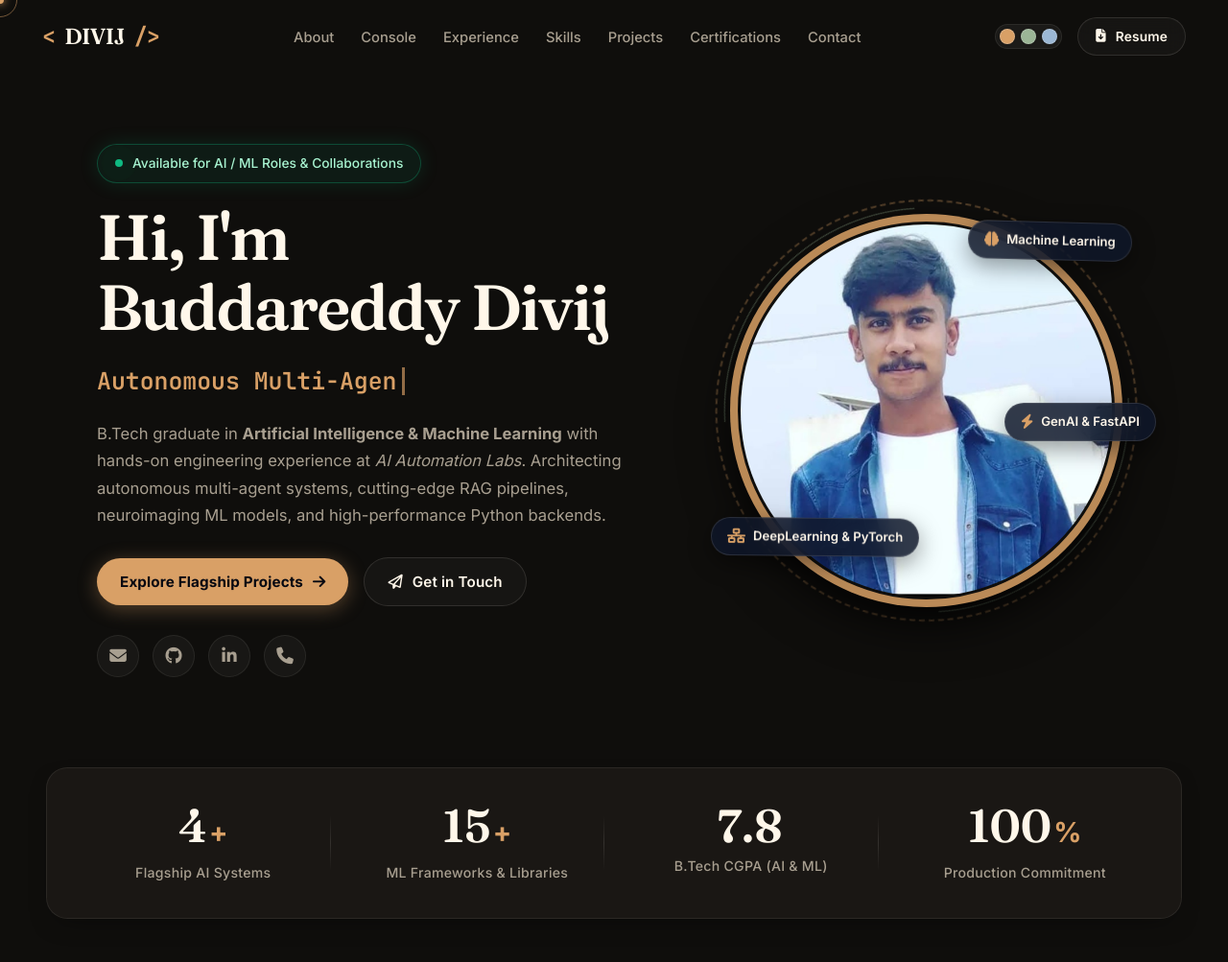
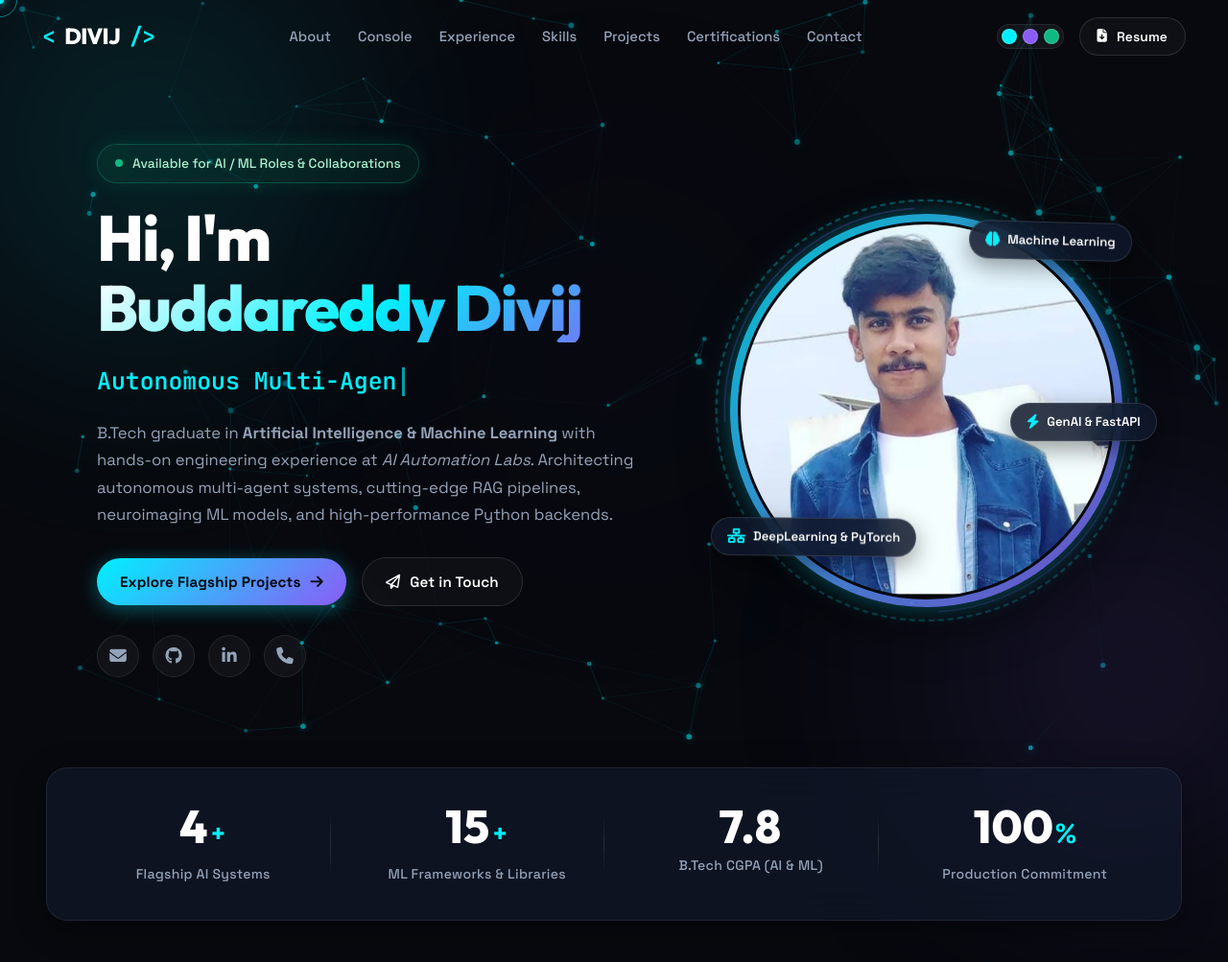
Before and after one commit to divijbuddareddy/Portfolio-Divij, a plain HTML site: page index.html in a window 1280 px wide. Shown: the top 1003 px of the page at 96% size. Drawn offline with nearby package versions, Linux system fonts and the light colour scheme.

Commit message:
Revert editorial theme restyle
Restore the previous cyan and violet theme, the neural particle background,
and the Outfit and Space Grotesk fonts.

Co-Authored-By: Claude Haiku 5.5 <noreply@anthropic.com>

```diff
--- a/css/animations.css
+++ b/css/animations.css
@@ -182,7 +182,7 @@
   position: absolute;
   inset: -1px;
   border-radius: inherit;
-  background: linear-gradient(135deg, var(--primary-accent), var(--secondary-accent), var(--primary-accent));
+  background: linear-gradient(135deg, var(--primary-accent), var(--secondary-accent), var(--accent-pink), var(--primary-accent));
   background-size: 300% 300%;
   animation: gradient-border 6s ease infinite;
   z-index: -1;
--- a/css/style.css
+++ b/css/style.css
@@ -4,45 +4,47 @@
    =================================================================== */
 
 :root {
-  /* Core Color Palette: warm ink + clay (editorial dark) */
-  --bg-primary: #0f0e0c;
-  --bg-secondary: #171512;
-  --bg-tertiary: #201d19;
-  --bg-glass: rgba(23, 21, 18, 0.96);
-  --bg-glass-card: #1a1714;
-  --bg-glass-card-hover: #221e1a;
-
-  /* Accent palette */
-  --accent-clay: #d9a066;
-  --accent-clay-rgb: 217, 160, 102;
-  --accent-sage: #9bb596;
-  --accent-sage-rgb: 155, 181, 150;
-  --accent-ink: #9bb7d4;
-  --accent-ink-rgb: 155, 183, 212;
-
-  /* Dynamic Active Accent (switched via theme dots) */
-  --primary-accent: var(--accent-clay);
-  --primary-accent-rgb: var(--accent-clay-rgb);
-  --secondary-accent: var(--accent-sage);
-  --secondary-accent-rgb: var(--accent-sage-rgb);
+  /* Core Color Palette */
+  --bg-primary: #07090e;
+  --bg-secondary: #0d121f;
+  --bg-tertiary: #141c2e;
+  --bg-glass: rgba(13, 18, 31, 0.72);
+  --bg-glass-card: rgba(19, 28, 48, 0.6);
+  --bg-glass-card-hover: rgba(26, 38, 66, 0.8);
+
+  /* Accent Colors (Default: Electric Cyan & Deep Violet) */
+  --accent-cyan: #00f0ff;
+  --accent-cyan-rgb: 0, 240, 255;
+  --accent-purple: #8b5cf6;
+  --accent-purple-rgb: 139, 92, 246;
+  --accent-pink: #ec4899;
+  --accent-emerald: #10b981;
+  --accent-amber: #f59e0b;
+  --accent-blue: #38bdf8;
+
+  /* Dynamic Active Accent (can be switched via theme switcher) */
+  --primary-accent: var(--accent-cyan);
+  --primary-accent-rgb: var(--accent-cyan-rgb);
+  --secondary-accent: var(--accent-purple);
+  --secondary-accent-rgb: var(--accent-purple-rgb);
 
   /* Text Colors */
-  --text-main: #f3eee6;
-  --text-secondary: #a89f90;
-  --text-muted: #7c7568;
-  --text-bright: #fff7ea;
-
-  /* Borders & Shadows (no neon glow) */
-  --border-subtle: rgba(243, 238, 230, 0.08);
-  --border-glass: rgba(243, 238, 230, 0.12);
-  --border-glow: rgba(var(--primary-accent-rgb), 0.35);
-  --glow-primary: 0 18px 40px -22px rgba(0, 0, 0, 0.85);
-  --glow-secondary: 0 18px 40px -22px rgba(0, 0, 0, 0.85);
-  --glow-subtle: 0 10px 28px -14px rgba(0, 0, 0, 0.6);
+  --text-main: #f8fafc;
+  --text-secondary: #94a3b8;
+  --text-muted: #64748b;
+  --text-bright: #ffffff;
+
+  /* Borders & Glows */
+  --border-subtle: rgba(255, 255, 255, 0.08);
+  --border-glass: rgba(255, 255, 255, 0.12);
+  --border-glow: rgba(var(--primary-accent-rgb), 0.4);
+  --glow-primary: 0 0 25px rgba(var(--primary-accent-rgb), 0.35);
+  --glow-secondary: 0 0 35px rgba(var(--secondary-accent-rgb), 0.3);
+  --glow-subtle: 0 8px 32px 0 rgba(0, 0, 0, 0.37);
 
   /* Typography */
-  --font-heading: 'Fraunces', Georgia, 'Times New Roman', serif;
-  --font-body: 'Inter', -apple-system, BlinkMacSystemFont, sans-serif;
+  --font-heading: 'Outfit', -apple-system, BlinkMacSystemFont, sans-serif;
+  --font-body: 'Space Grotesk', -apple-system, BlinkMacSystemFont, sans-serif;
   --font-mono: 'JetBrains Mono', 'Courier New', monospace;
 
   /* Layout & Spacing */
@@ -60,26 +62,26 @@
   --transition-slow: 0.6s cubic-bezier(0.16, 1, 0.3, 1);
 }
 
-/* Theme overrides (accent pairs) */
-[data-theme="clay"] {
-  --primary-accent: var(--accent-clay);
-  --primary-accent-rgb: var(--accent-clay-rgb);
-  --secondary-accent: var(--accent-sage);
-  --secondary-accent-rgb: var(--accent-sage-rgb);
-}
-
-[data-theme="sage"] {
-  --primary-accent: var(--accent-sage);
-  --primary-accent-rgb: var(--accent-sage-rgb);
-  --secondary-accent: var(--accent-clay);
-  --secondary-accent-rgb: var(--accent-clay-rgb);
-}
-
-[data-theme="ink"] {
-  --primary-accent: var(--accent-ink);
-  --primary-accent-rgb: var(--accent-ink-rgb);
-  --secondary-accent: var(--accent-clay);
-  --secondary-accent-rgb: var(--accent-clay-rgb);
+/* Theme overrides */
+[data-theme="purple"] {
+  --primary-accent: var(--accent-purple);
+  --primary-accent-rgb: var(--accent-purple-rgb);
+  --secondary-accent: var(--accent-cyan);
+  --secondary-accent-rgb: var(--accent-cyan-rgb);
+}
+
+[data-theme="emerald"] {
+  --primary-accent: #10b981;
+  --primary-accent-rgb: 16, 185, 129;
+  --secondary-accent: #38bdf8;
+  --secondary-accent-rgb: 56, 189, 248;
+}
+
+[data-theme="coral"] {
+  --primary-accent: #f43f5e;
+  --primary-accent-rgb: 244, 63, 94;
+  --secondary-accent: #f59e0b;
+  --secondary-accent-rgb: 245, 158, 11;
 }
 
 /* Base Reset */
@@ -273,11 +275,17 @@ img {
 }
 
 .gradient-text {
-  color: var(--text-bright);
+  background: linear-gradient(135deg, #ffffff 0%, var(--primary-accent) 50%, var(--secondary-accent) 100%);
+  -webkit-background-clip: text;
+  -webkit-text-fill-color: transparent;
+  background-clip: text;
 }
 
 .gradient-accent {
-  color: var(--primary-accent);
+  background: linear-gradient(135deg, var(--primary-accent) 0%, var(--secondary-accent) 100%);
+  -webkit-background-clip: text;
+  -webkit-text-fill-color: transparent;
+  background-clip: text;
 }
 
 /* Section Header Component */
@@ -396,7 +404,7 @@ img {
   left: 0;
   width: 0%;
   height: 2px;
-  background: var(--primary-accent);
+  background: linear-gradient(90deg, var(--primary-accent), var(--secondary-accent));
   transition: width var(--transition-fast);
   border-radius: var(--radius-full);
 }
@@ -440,9 +448,9 @@ img {
   transform: scale(1.2);
 }
 
-.theme-dot.clay { background-color: var(--accent-clay); }
-.theme-dot.sage { background-color: var(--accent-sage); }
-.theme-dot.ink { background-color: var(--accent-ink); }
+.theme-dot.cyan { background-color: #00f0ff; }
+.theme-dot.purple { background-color: #8b5cf6; }
+.theme-dot.emerald { background-color: #10b981; }
 
 /* Buttons */
 .btn {
@@ -461,7 +469,7 @@ img {
 }
 
 .btn-primary {
-  background: var(--primary-accent);
+  background: linear-gradient(135deg, var(--primary-accent) 0%, var(--secondary-accent) 100%);
   color: #050811;
   font-weight: 700;
   box-shadow: 0 4px 20px rgba(var(--primary-accent-rgb), 0.35);
@@ -694,7 +702,7 @@ img {
   position: absolute;
   inset: 0;
   border-radius: 50%;
-  background: radial-gradient(circle, rgba(var(--primary-accent-rgb), 0.12) 0%, transparent 70%);
+  background: radial-gradient(circle, rgba(var(--primary-accent-rgb), 0.25) 0%, rgba(var(--secondary-accent-rgb), 0.15) 50%, transparent 70%);
   filter: blur(25px);
   z-index: 1;
 }
@@ -706,7 +714,7 @@ img {
   height: 100%;
   border-radius: 50%;
   padding: 8px;
-  background: rgba(var(--primary-accent-rgb), 0.85);
+  background: linear-gradient(135deg, rgba(var(--primary-accent-rgb), 0.8), rgba(var(--secondary-accent-rgb), 0.8));
   box-shadow: var(--glow-primary), 0 20px 50px rgba(0, 0, 0, 0.6);
   z-index: 2;
   transition: transform var(--transition-smooth);
@@ -1143,7 +1151,7 @@ img {
 .cgpa-fill {
   height: 100%;
   width: 78%; /* 7.8 out of 10 */
-  background: var(--primary-accent);
+  background: linear-gradient(90deg, var(--primary-accent), var(--secondary-accent));
   border-radius: var(--radius-full);
   box-shadow: 0 0 10px var(--primary-accent);
 }
@@ -1164,7 +1172,7 @@ img {
   left: 28px;
   height: 100%;
   width: 2px;
-  background: linear-gradient(180deg, var(--primary-accent) 0%, transparent 100%);
+  background: linear-gradient(180deg, var(--primary-accent) 0%, var(--secondary-accent) 70%, transparent 100%);
 }
 
 .timeline-item {
@@ -1493,7 +1501,7 @@ img {
 .skill-meter-fill {
   height: 100%;
   border-radius: var(--radius-full);
-  background: var(--primary-accent);
+  background: linear-gradient(90deg, var(--primary-accent), var(--secondary-accent));
   box-shadow: 0 0 10px var(--primary-accent);
   transition: width 1s ease-out;
 }
@@ -1842,7 +1850,7 @@ img {
 
 /* Call to action direct banner */
 .contact-cta-banner {
-  background: var(--bg-glass-card);
+  background: linear-gradient(135deg, rgba(15, 23, 42, 0.9) 0%, rgba(20, 28, 48, 0.85) 100%);
   backdrop-filter: blur(20px);
   border: 1px solid var(--border-glass);
   border-radius: var(--radius-lg);
@@ -1860,7 +1868,7 @@ img {
   left: 0;
   right: 0;
   height: 2px;
-  background: linear-gradient(90deg, transparent, var(--primary-accent), transparent);
+  background: linear-gradient(90deg, transparent, var(--primary-accent), var(--secondary-accent), transparent);
 }
 
 .contact-cta-title {
@@ -2097,10 +2105,3 @@ img {
     width: 100%;
   }
 }
-
-
-/* Editorial refinement: no neon ambient layers */
-#neural-canvas,
-.ambient-glow {
-  display: none !important;
-}
--- a/index.html
+++ b/index.html
@@ -1,5 +1,5 @@
 <!DOCTYPE html>
-<html lang="en" data-theme="clay">
+<html lang="en" data-theme="cyan">
 
 <head>
   <meta charset="UTF-8">
@@ -21,7 +21,7 @@
   <link rel="preconnect" href="https://fonts.googleapis.com">
   <link rel="preconnect" href="https://fonts.gstatic.com" crossorigin>
   <link
-    href="https://fonts.googleapis.com/css2?family=Fraunces:ital,opsz,wght@0,9..144,400;0,9..144,500;0,9..144,600;1,9..144,400&family=Inter:wght@400;500;600;700&family=JetBrains+Mono:wght@400;500;600;700&display=swap"
+    href="https://fonts.googleapis.com/css2?family=JetBrains+Mono:wght@400;500;600;700&family=Outfit:wght@400;500;600;700;800;900&family=Space+Grotesk:wght@400;500;600;700&display=swap"
     rel="stylesheet">
 
   <!-- Font Awesome Icons -->
@@ -44,6 +44,7 @@
   <div class="custom-cursor-follower"></div>
 
   <!-- Interactive Background Canvas (Neural Particle Network) -->
+  <canvas id="neural-canvas"></canvas>
 
   <!-- Ambient Glow Blobs -->
   <div class="ambient-glow top-left"></div>
@@ -76,9 +77,9 @@
       <div class="nav-actions">
         <!-- Interactive Theme Palette Switcher -->
         <div class="theme-switch-wrapper" title="Switch Theme Glow Color">
-          <button class="theme-dot clay" data-theme="clay" aria-label="Clay Accent"></button>
-          <button class="theme-dot sage" data-theme="sage" aria-label="Sage Accent"></button>
-          <button class="theme-dot ink" data-theme="ink" aria-label="Ink Blue Accent"></button>
+          <button class="theme-dot cyan" data-theme="cyan" aria-label="Cyan Accent"></button>
+          <button class="theme-dot purple" data-theme="purple" aria-label="Purple Accent"></button>
+          <button class="theme-dot emerald" data-theme="emerald" aria-label="Emerald Accent"></button>
         </div>
 
         <a href="Divij_Buddareddy_Resume.pdf" target="_blank" class="btn btn-outline btn-sm btn-glow"
@@ -1125,7 +1126,8 @@
   <div id="toast-notice" class="toast-notice"></div>
 
   <!-- Scripts -->
-    <script src="js/terminal.js"></script>
+  <script src="js/particles.js"></script>
+  <script src="js/terminal.js"></script>
   <script src="js/main.js"></script>
 </body>
 
--- a/js/main.js
+++ b/js/main.js
@@ -24,9 +24,7 @@ document.addEventListener('DOMContentLoaded', () => {
    =================================================================== */
 function initThemeSwitcher() {
   const themeDots = document.querySelectorAll('.theme-dot');
-  const validThemes = ['clay', 'sage', 'ink'];
-  const storedTheme = localStorage.getItem('divij-portfolio-theme');
-  const savedTheme = validThemes.includes(storedTheme) ? storedTheme : 'clay';
+  const savedTheme = localStorage.getItem('divij-portfolio-theme') || 'cyan';
 
   document.documentElement.setAttribute('data-theme', savedTheme);
 
```
